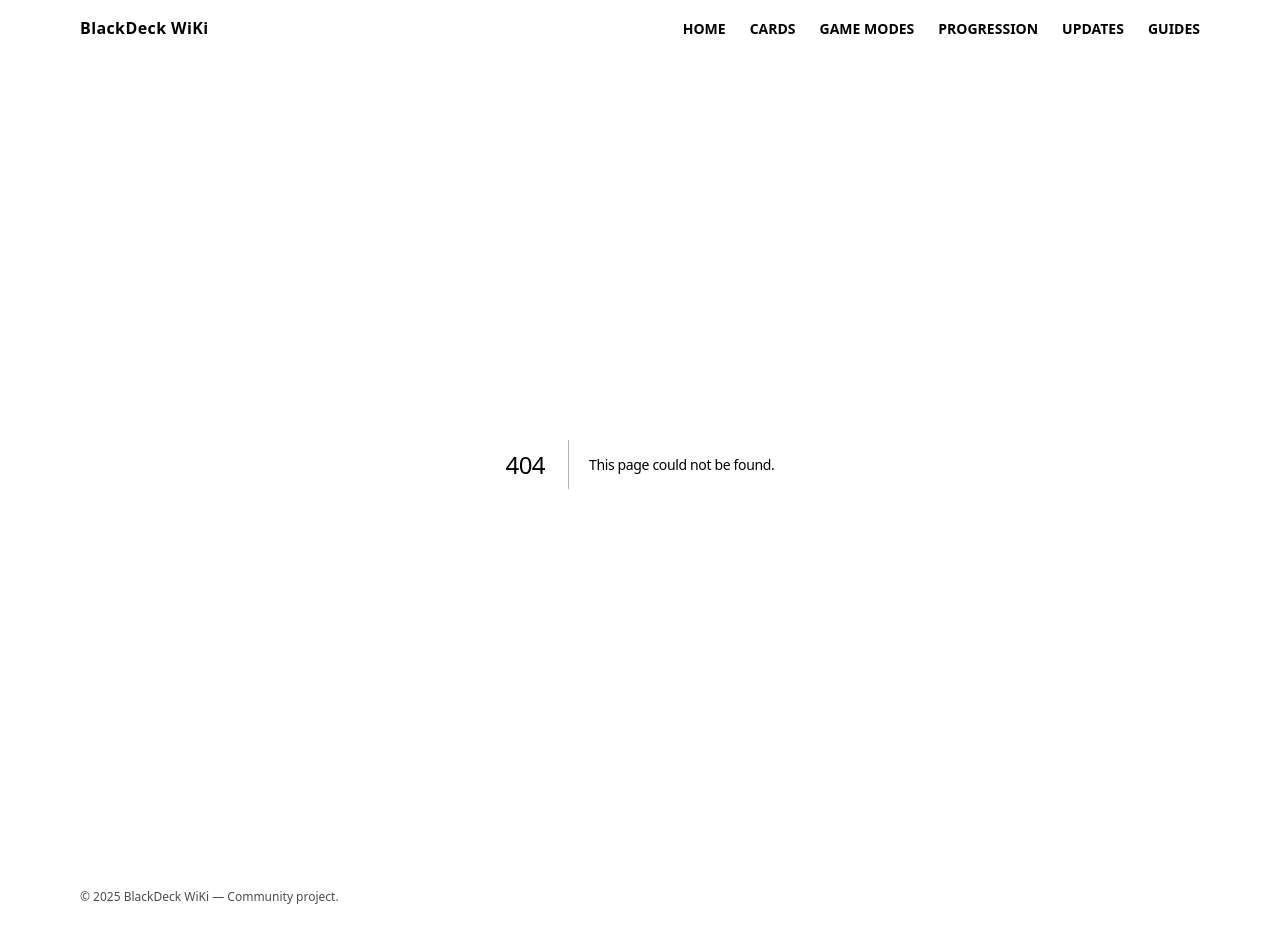
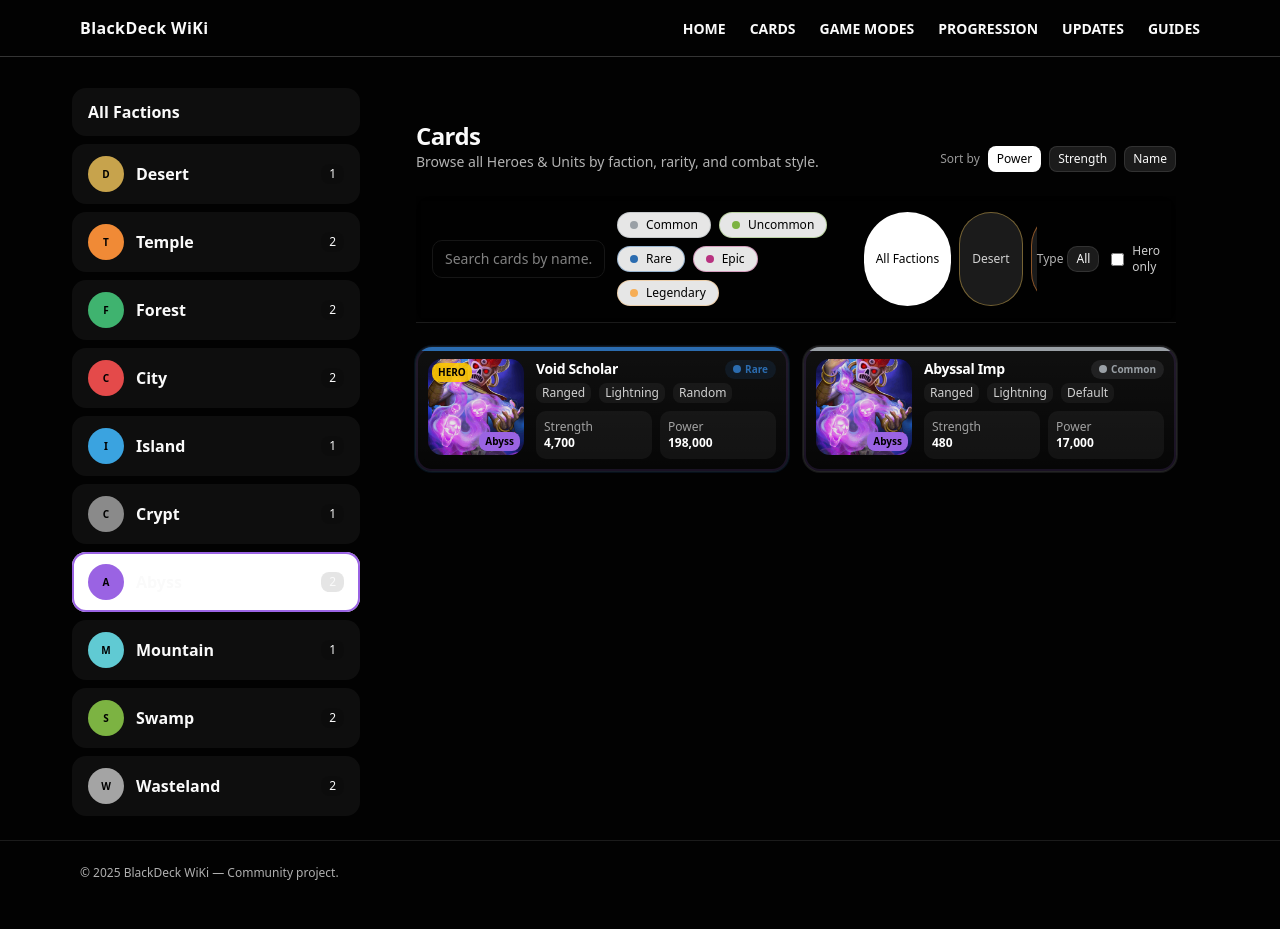
Before and after one commit to shahenwaz/blackdeck_wiki, a Next.js app: page /cards/abyss in a window 1280 px wide. Before the commit this address had no page. After the commit the page ends 905 px from the top, so only its background shows below. Built offline with nearby package versions, Linux system fonts and the light colour scheme.

Commit message:
feat(app/cards): add faction route with SSG (generateStaticParams)

```diff
--- /dev/null
+++ b/app/cards/[faction]/page.tsx
@@ -0,0 +1,21 @@
+import CardsClient from "../_client";
+import { cards } from "@/src/data/cards";
+import { FACTIONS } from "@/lib/factions";
+
+type Params = { faction: string };
+
+export function generateStaticParams() {
+  return FACTIONS.map((f) => ({ faction: f.id.toLowerCase() }));
+}
+
+export const dynamicParams = false;
+
+export const metadata = {
+  title: "Faction | Cards | BlackDeck Wiki",
+};
+
+export default function Page({ params }: { params: Params }) {
+  const id = params.faction.toUpperCase();
+  const filtered = cards.filter((c) => c.faction === id);
+  return <CardsClient data={filtered} />;
+}
```
